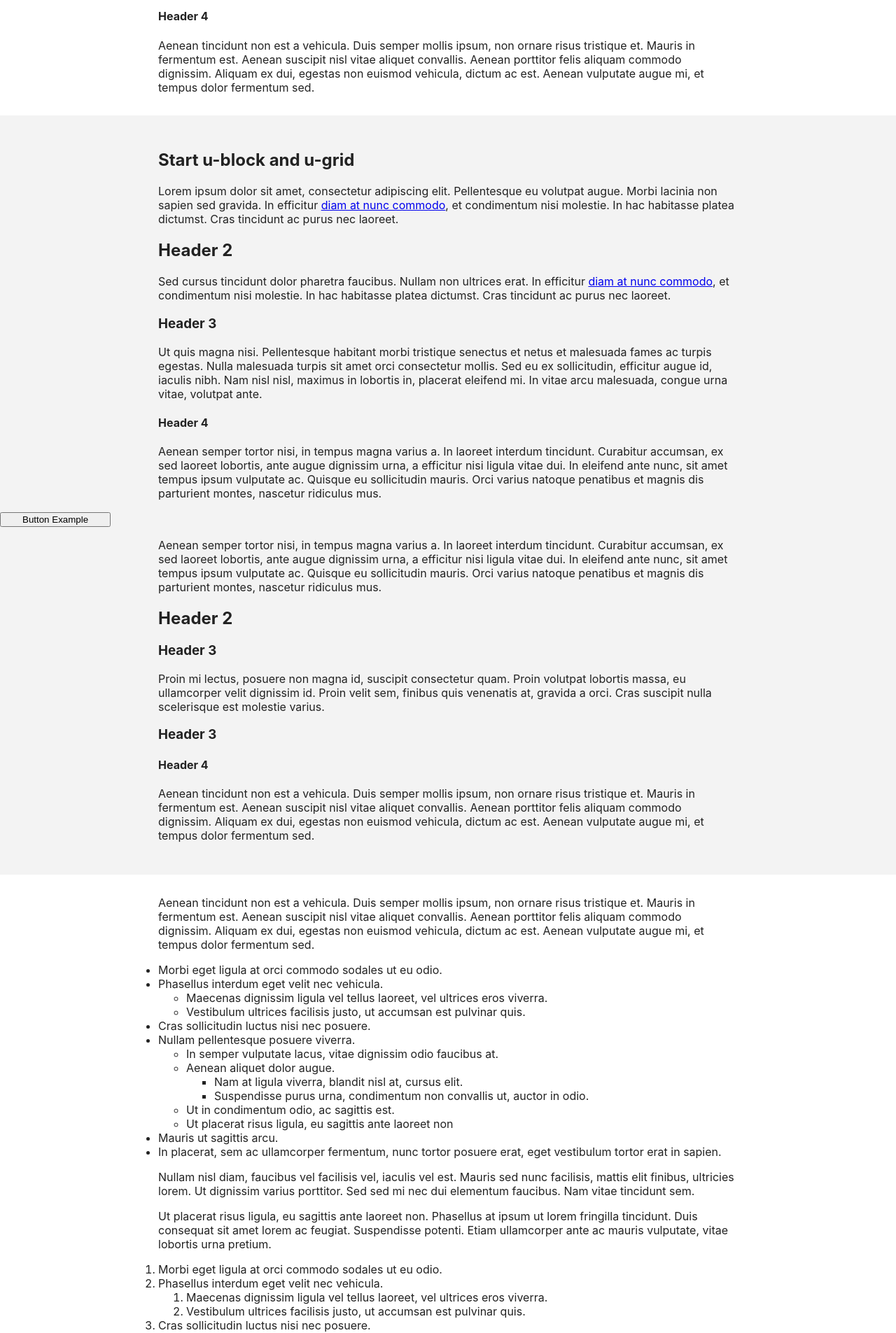
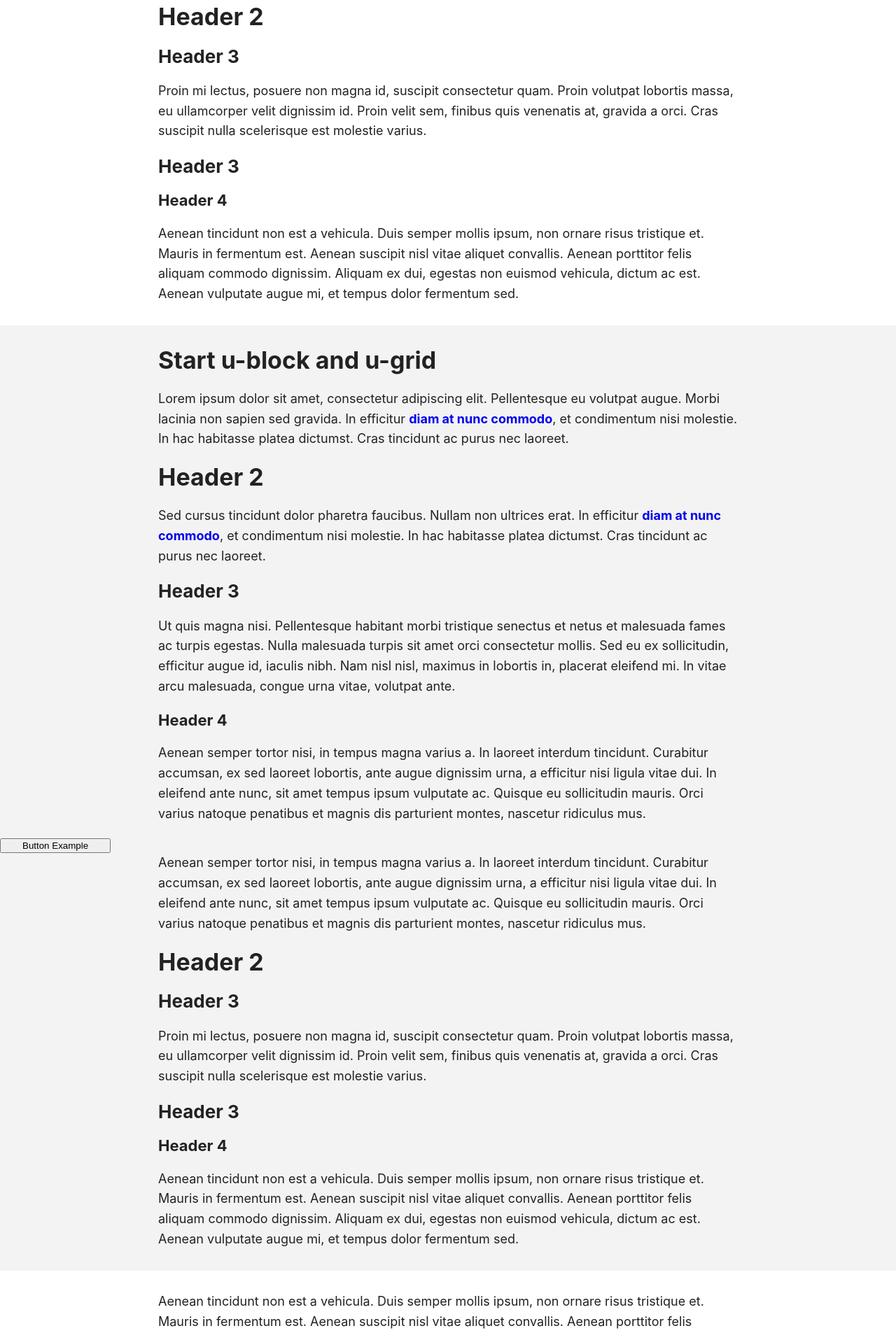
Before and after one commit to troychaplin/tc-framework, a PHP site: page / in a window 1280 px wide. Shown: the part 2120-4025 px from the top of the page at 70% size. Run offline with PHP 8.4, Linux system fonts and the light colour scheme; style sheets or scripts are compiled from the project's sources.

Commit message:
Updated base content

```diff
--- a/src/scss/core/_block.scss
+++ b/src/scss/core/_block.scss
@@ -12,10 +12,6 @@ main > *:not(.u-block),
     padding-right: $spacingMedium;
 }
 
-//
-// Utility Block
-// -----------------------------
-
 .u-block {
     padding-top: $spacingMedium;
     padding-bottom: $spacingMedium;
--- /dev/null
+++ b/src/scss/optional/_content.scss
@@ -0,0 +1,179 @@
+//
+// Links
+// -----------------------------
+
+a {
+    font-weight: 700;
+    text-decoration: none;
+    cursor: pointer;
+
+    &:hover {
+        text-decoration: underline;
+    }
+}
+
+//
+// Headings
+// -----------------------------
+
+h1,
+h2,
+h3,
+h4,
+h5,
+h6 {
+    font-family: $fontFamily;
+    font-weight: 700;
+    line-height: 1.2;
+    margin: 0 0 $spacingSmall 0;
+}
+
+h1 {
+    font-size: 36px;
+
+    @include media(">s") {
+        font-size: 46px;
+    }
+}
+
+h2 {
+    font-size: 28px;
+
+    @include media(">s") {
+        font-size: 34px;
+    }
+}
+
+h3 {
+    font-size: 22px;
+
+    @include media(">s") {
+        font-size: 26px;
+    }
+}
+
+h4 {
+    font-size: 18px;
+
+    @include media(">s") {
+        font-size: 22px;
+    }
+}
+
+h5,
+h6 {
+    font-size: 16px;
+
+    @include media(">s") {
+        font-size: 18px;
+    }
+}
+
+//
+// Text Styles
+// -----------------------------
+
+p,
+ul,
+ol {
+    font-size: 16px;
+    line-height: 1.6;
+    margin: 0;
+
+    &:not(:last-child) {
+        margin-bottom: $spacingSmall;
+    }
+
+    @include media(">s") {
+        font-size: 18px;
+    }
+}
+
+ul li,
+ol li {
+    margin-left: $spacingMedium;
+
+    @include media(">s") {
+        margin-left: $spacingLarge;
+
+        &:not(:last-child) {
+            padding-bottom: 8px;
+        }
+    }
+}
+
+// Nested ul and ol
+ul ul,
+ol ol {
+    margin: 4px 0;
+
+    @include media(">s") {
+        margin: 10px 0 5px 0;
+    }
+}
+
+// Top level unordered list
+ul {
+    list-style-type: disc;
+}
+
+// Second level unordered list
+ul ul {
+    list-style-type: circle;
+}
+
+// Third level unordered list
+ul ul ul {
+    list-style-type: square;
+}
+
+// Top level ordered list
+ol {
+    list-style-type: decimal;
+}
+
+// Second level ordered list
+ol ol {
+    list-style-type: lower-alpha;
+}
+
+// Third level ordered list
+ol ol ol {
+    list-style-type: lower-roman;
+}
+
+//
+// Blockquote
+// -----------------------------
+
+// TODO: Fix padding on blockquote
+// :not(.u-block) > blockquote,
+// .u-block > blockquote {
+//     max-width: #{map-get($breakpoints, s)};
+// }
+
+blockquote {
+    font-style: italic;
+    border-left: 5px solid $grey;
+    padding: 0 $spacingSmall;
+    margin-bottom: $spacingSmall;
+
+    cite {
+        font-size: 16px;
+    }
+}
+
+//
+// Table
+// -----------------------------
+
+// TODO: Fix padding on table
+:not(.u-block):not(figure) > table {
+    // max-width: calc(100% - #{$spacingSmall} * 2);
+    // padding-left: 0;
+    // padding-right: 0;
+
+    // @include media(">s") {
+    max-width: #{map-get($breakpoints, s)};
+    // }
+}
--- a/src/scss/styles.scss
+++ b/src/scss/styles.scss
@@ -16,14 +16,19 @@
 // @import url("https://fonts.googleapis.com/css?family=Lato:400,700");
 
 //
-// Framework Core
+// Core Elements
 // -------------------------
 
 @import "core/vars";
 @import "core/block";
 @import "core/grid";
-@import "core/core";
-// @import "core/content";
+@import "core/main";
+
+//
+// Optional Elements
+// -------------------------
+
+@import "optional/content";
 // @import "core/asides";
 // @import "core/wordpress";
 // @import "core/utils";
```
Also changed, not shown: src/scss/core-old/_content.scss (+118 -118 lines), src/scss/core/_main.scss (renamed from src/scss/core/_core.scss).
